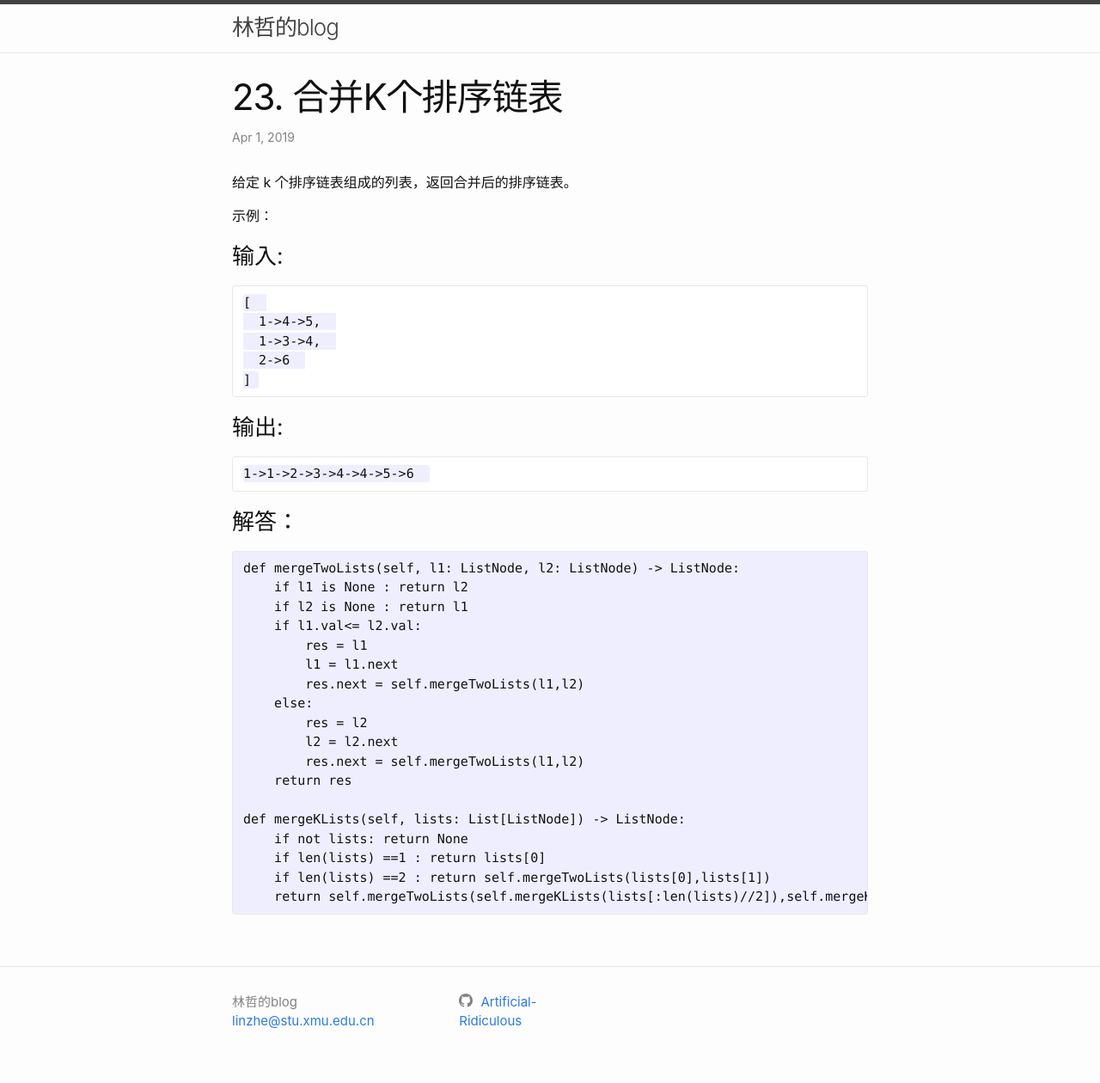
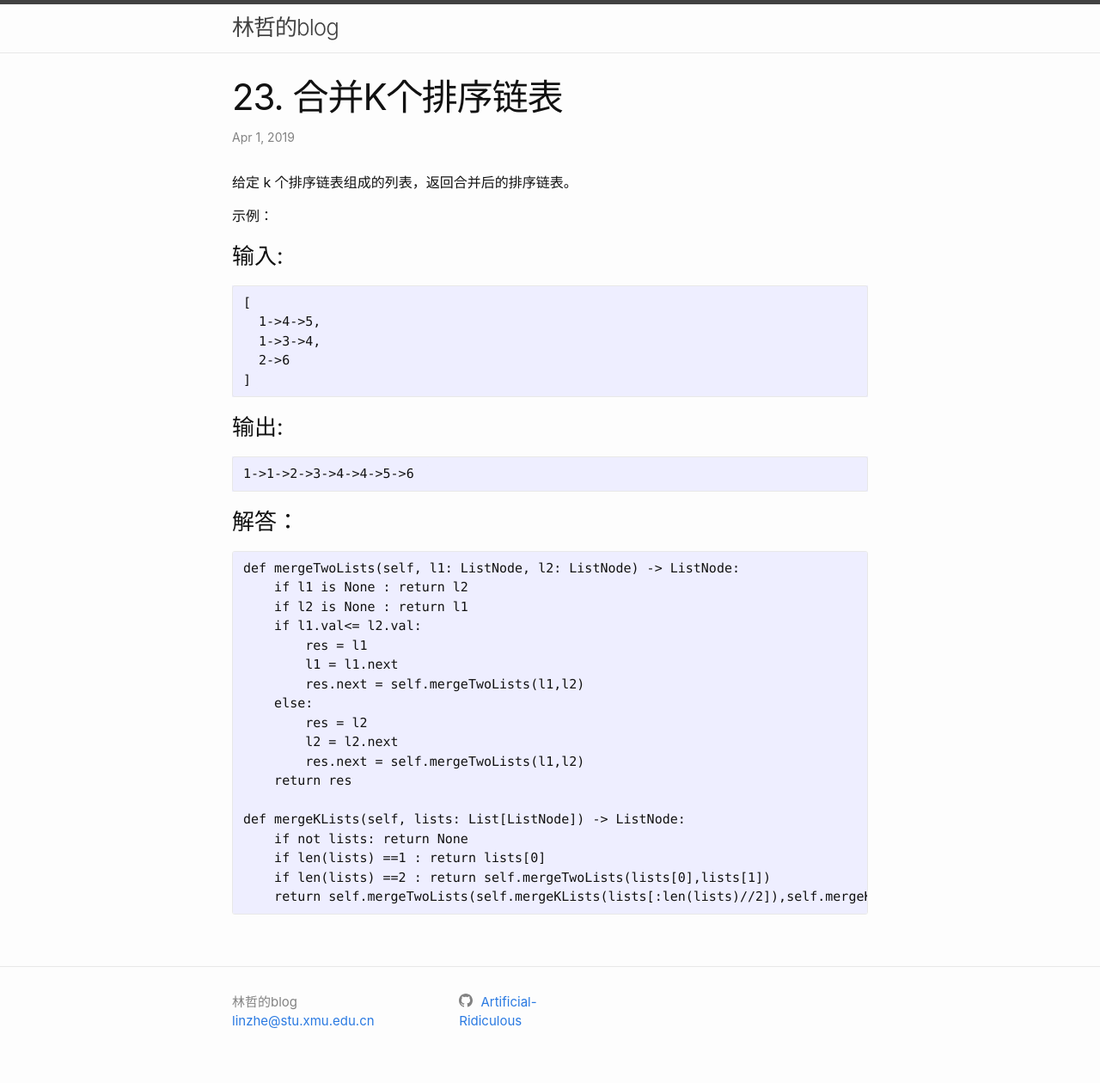
Before and after one commit to Artificial-Ridiculous/Artificial-Ridiculous.github.io, a Jekyll site: the page built from _posts/2019-04-01-23.合并K个排序链表.markdown, in a window 1280 px wide. Shown: the whole page at 86% size. Built offline with Jekyll 4.4.1, drawn with Linux system fonts in a browser that asks for light colours; comment, search, counter and statistics services are not loaded.

Commit message:
mmp finally

```diff
--- a/_sass/minima/_syntax-highlighting.scss
+++ b/_sass/minima/_syntax-highlighting.scss
@@ -6,8 +6,7 @@
   @extend %vertical-rhythm;
 
   .highlighter-rouge & {
-    font-family: monospace;
-    //background: #eef;
+    background: #eef;
   }
 
   .c     { color: #998; font-style: italic } // Comment
```
